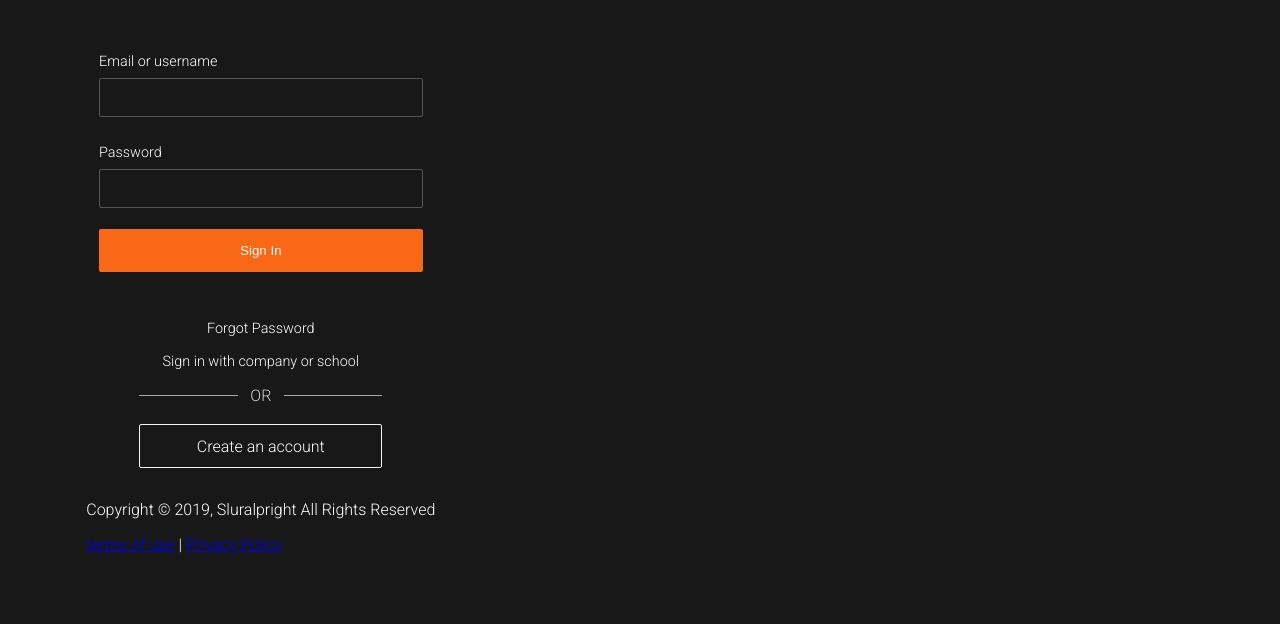
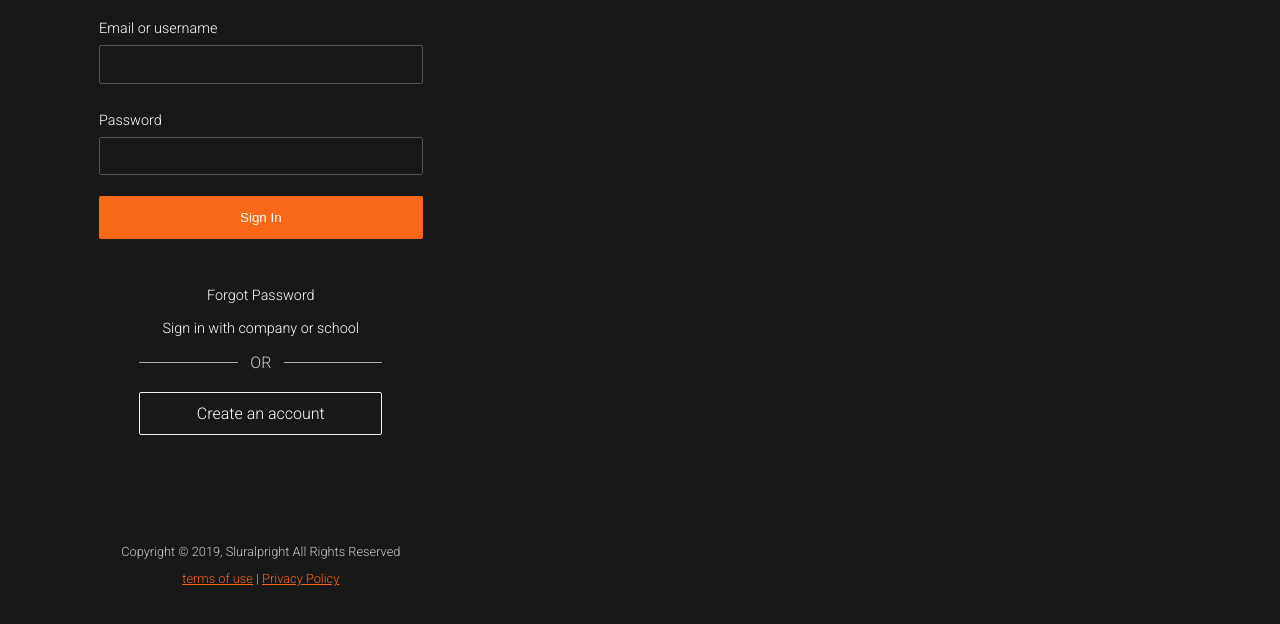
Before and after one commit to Belchenkov/pluralsight_login_page_clone, a plain HTML site: page index.html in a window 1280 px wide. Shown: the part 174-798 px from the top of the page. Drawn offline with Linux system fonts and the light colour scheme.

Commit message:
Style Footer

```diff
--- a/css/style.css
+++ b/css/style.css
@@ -112,6 +112,19 @@
     background: #aaa;
 }
 
+#main-footer {
+    color: #ccc;
+    text-align: center;
+    font-size: 0.8rem;
+    min-width: 80%;
+    padding-top: 5rem;
+}
+
+#main-footer a {
+    color: #f96816;
+    text-decoration: underline;
+}
+
 /* Buttons */
 .primary-btn {
     padding: 0.7rem 1rem;
```
